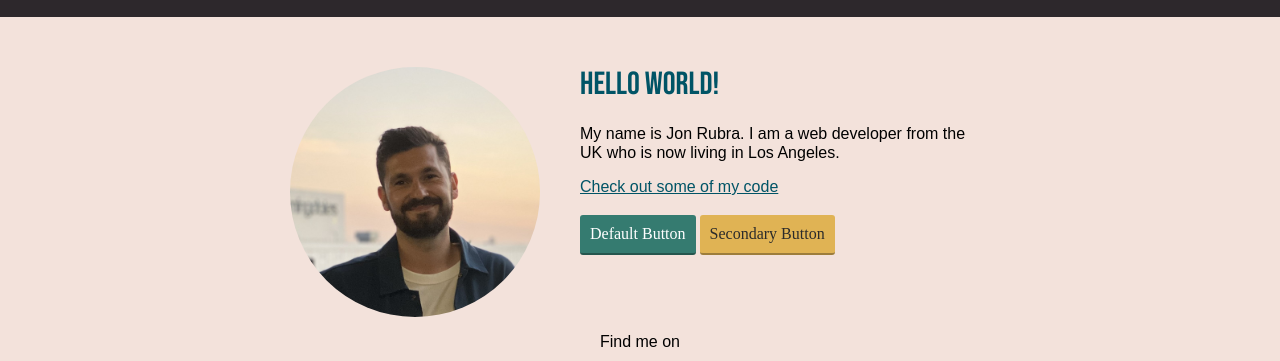
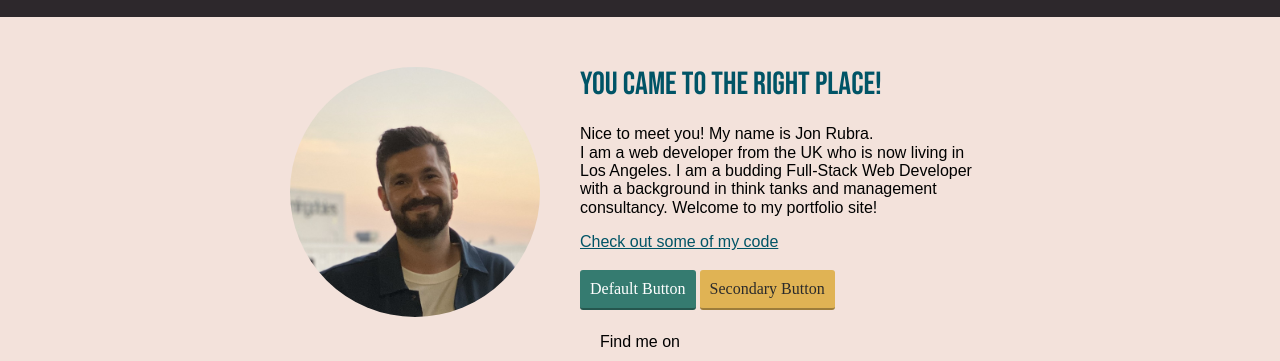
Before and after one commit to Jonnits/Portfolio-Website, a plain HTML site: page index.html in a window 1280 px wide. Shown: the part 173-534 px from the top of the page. Drawn offline with nearby package versions, Linux system fonts and the light colour scheme; a web font is replaced by a local one.

Commit message:
Updated index page main body text

```diff
--- a/index.html
+++ b/index.html
@@ -49,8 +49,9 @@
 <!-- homepage headshot -->
       <img src="img/profile_portrait.png" class="profile_portrait" alt="Jon Rubra profile portrait">
 <!-- homepage text -->
-        <h1 class="bebas-neue-regular">Hello World!</h1>
-        <p>My name is Jon Rubra. I am a <span>web</span> developer from the UK who is now living in Los Angeles.</p>
+        <h1 class="bebas-neue-regular">You came to the right place!</h1>
+        <p>Nice to meet you! My name is Jon Rubra. <br>
+          I am a <span>web</span> developer from the UK who is now living in Los Angeles. I am a budding Full-Stack Web Developer with a background in think tanks and management consultancy. Welcome to my portfolio site!</p>
 <!-- link to code -->
         <a href="work.html">Check out some of my code</a>
         <br><br>
```
